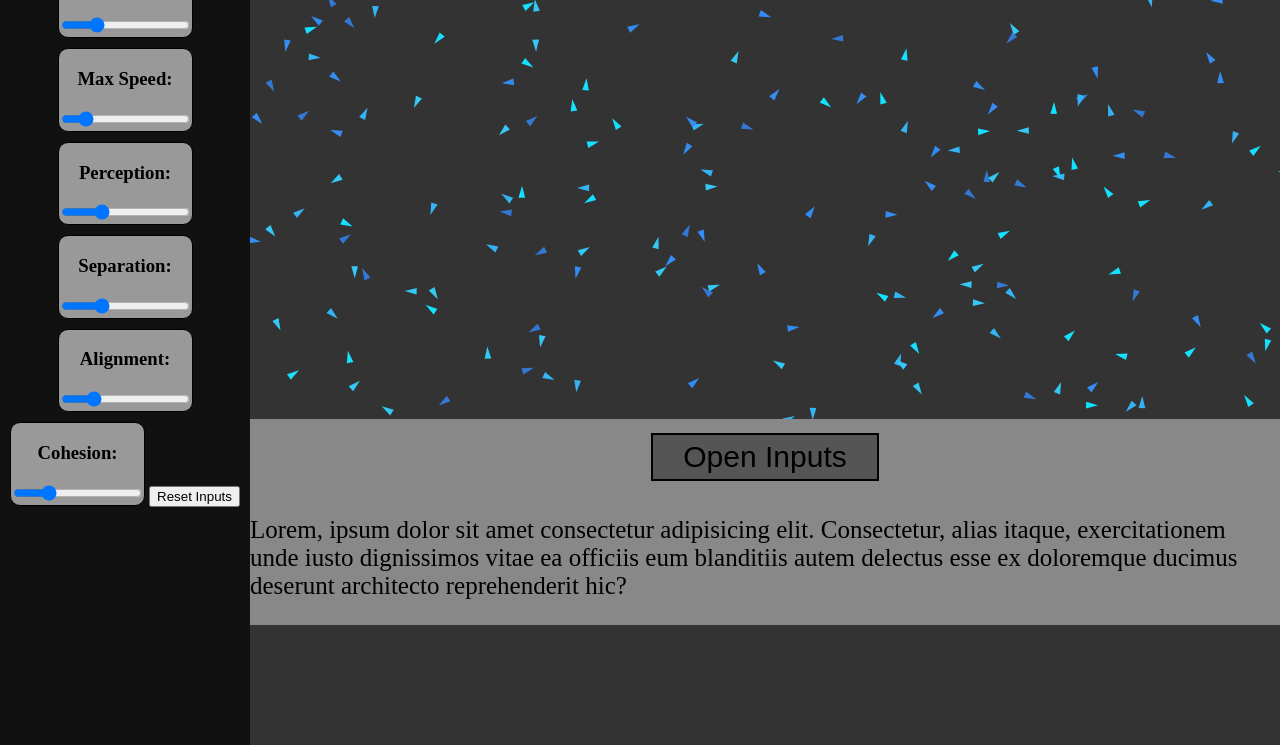
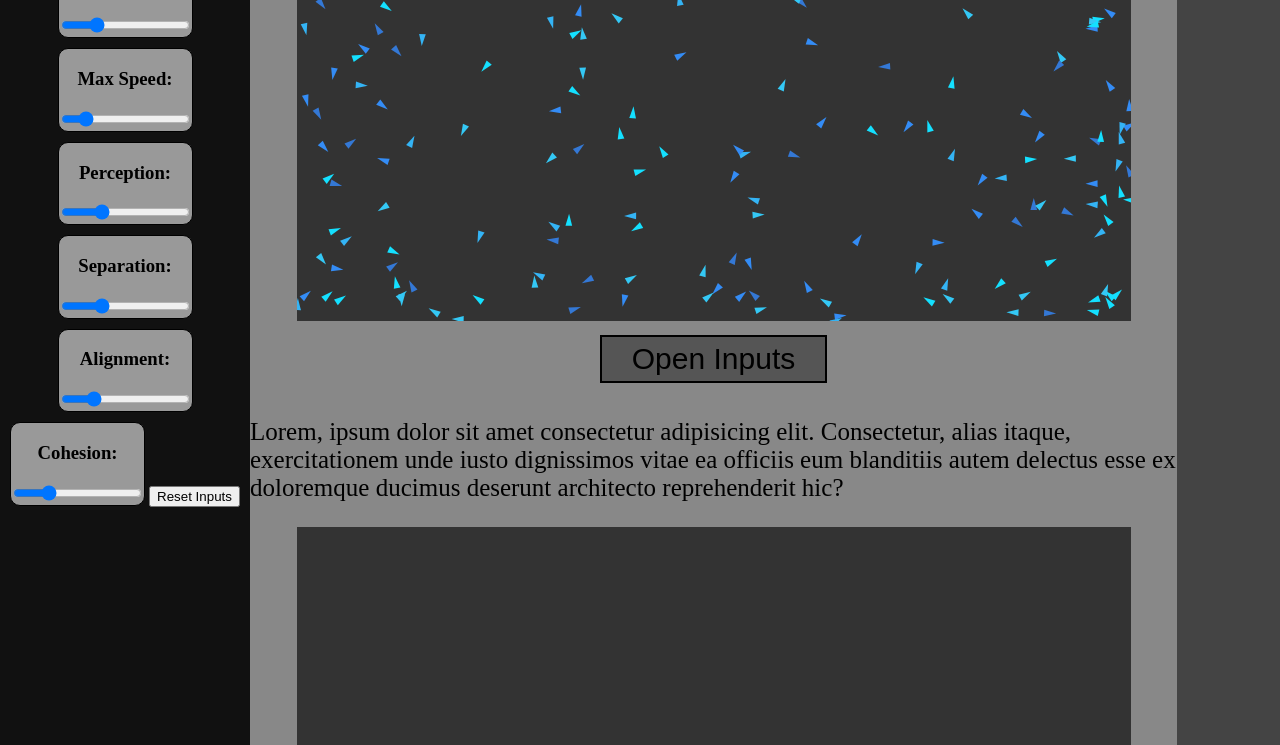
Before and after one commit to boettcherb/Flock-Simulation, a plain HTML site: page index.html in a window 1280 px wide. Both pictures are taken after a click on the button "Open Inputs". Shown: the part 1192-1937 px from the top of the page. Drawn offline with Linux system fonts and the light colour scheme; animation ran at ten frames a second.

Commit message:
The Resize method takes the sidebar into account

```diff
--- a/main.js
+++ b/main.js
@@ -51,6 +51,7 @@ let runningCanvas = 0;
 getInputs();
 
 // make sure the sidebar is initially closed
+let sidebarOpen = false;
 closeSidebar();
 
 // start the main animation loop
@@ -93,22 +94,25 @@ function togglePause(clickEvent) {
 function resize() {
     const viewWidth = document.getElementsByTagName('body')[0].clientWidth;
     const main = document.getElementsByTagName('main')[0];
-    main.style.width = `${ viewWidth * 0.9 }px`
-    main.style.margin = 'auto';
+    if (sidebarOpen) {
+        main.style.width = `${ (viewWidth - 250) * 0.9 }px`;
+        main.style.margin = '0';
+        main.style.marginLeft = '250px';
+    } else {
+        main.style.width = `${ viewWidth * 0.9 }px`;
+        main.style.margin = 'auto';
+    }
     canvases.forEach(canvas => canvas.resize());
 }
 
 function openSidebar() {
-    const viewWidth = document.getElementsByTagName('body')[0].clientWidth;
+    sidebarOpen = true;
     document.getElementById('sidebar').style.width = '250px';
-    const main = document.getElementsByTagName('main')[0];
-    main.style.marginLeft = '250px';
-    main.style.marginRight = '0';
-    main.style.width = `${ viewWidth - 250 }px`;
-    resizeCanvases();
+    resize();
 }
 
 function closeSidebar() {
+    sidebarOpen = false;
     document.getElementById('sidebar').style.width = '0';
     resize();
 }
--- a/style.css
+++ b/style.css
@@ -6,7 +6,6 @@ body {
 
 main {
     border-radius: 20px;
-    width: 90vw;
     margin: auto;
     background-color: #888888;
     text-align: center;
@@ -55,6 +54,12 @@ a:hover {
     font-size: 30px;
 }
 
+.open-inputs:hover {
+    color: white;
+    cursor: pointer;
+    border-color: white;
+}
+
 #closeButton {
     position: absolute;
     color: white;
```
